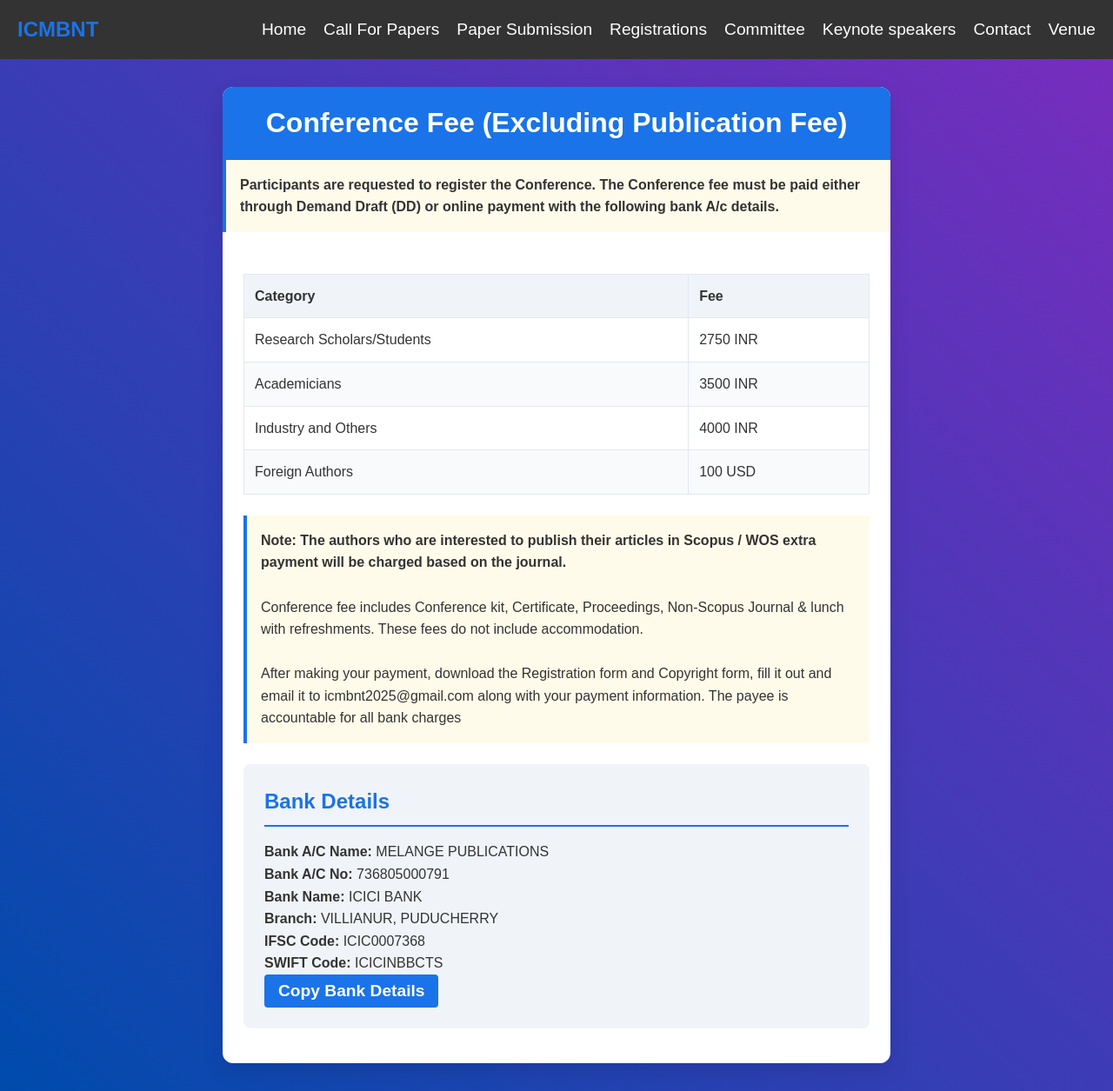
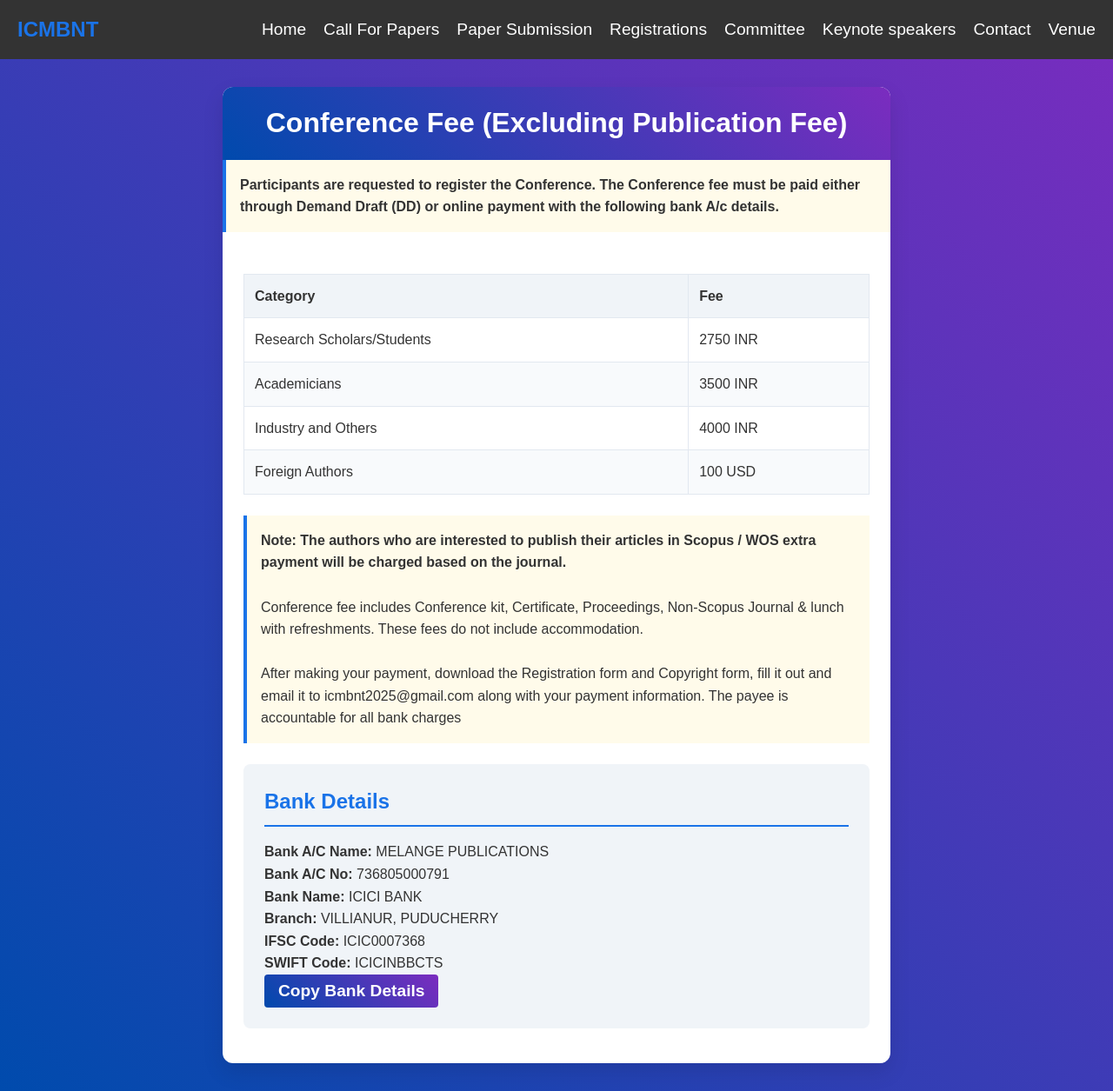
Before and after one commit to Utkarshdubey608/ICMGEE_WebDev, a plain HTML site: page registration/reg.html in a window 1280 px wide. Shown: the whole page at 87% size. Drawn offline with Linux system fonts and the light colour scheme.

Commit message:
some chsanges

```diff
--- a/registration/reg.html
+++ b/registration/reg.html
@@ -46,7 +46,7 @@
         }
 
         .header {
-            background-color: var(--primary-color);
+            background: linear-gradient(45deg, #004aad, #7b2cbf);
             color: white;
             text-align: center;
             padding: 1rem;
@@ -104,7 +104,7 @@
         }
 
         .copy-btn {
-            background-color: var(--secondary-color);
+            background: linear-gradient(45deg, #004aad, #7b2cbf);
             color: white;
             border: none;
             padding: 0.5rem 1rem;
```
